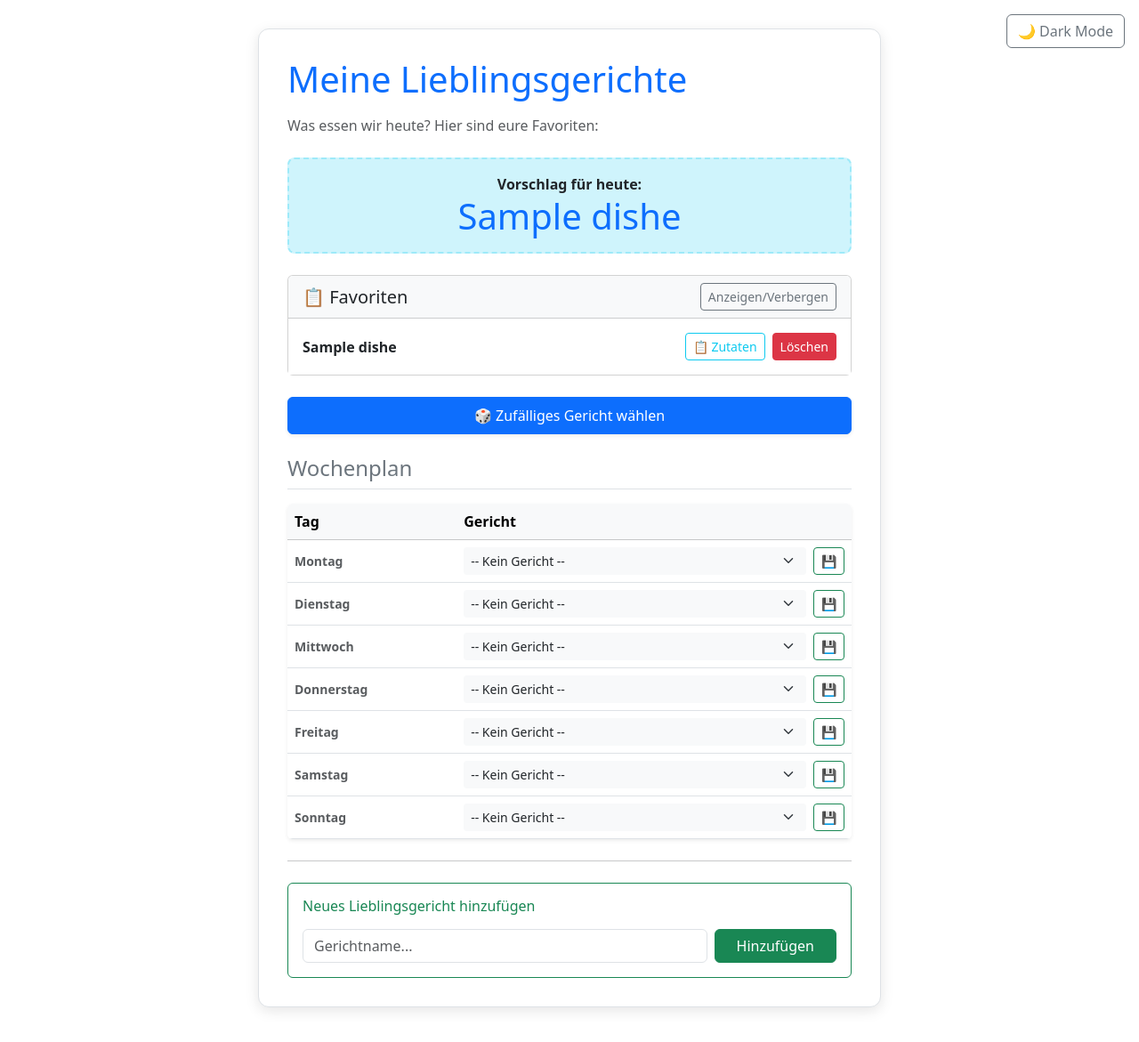
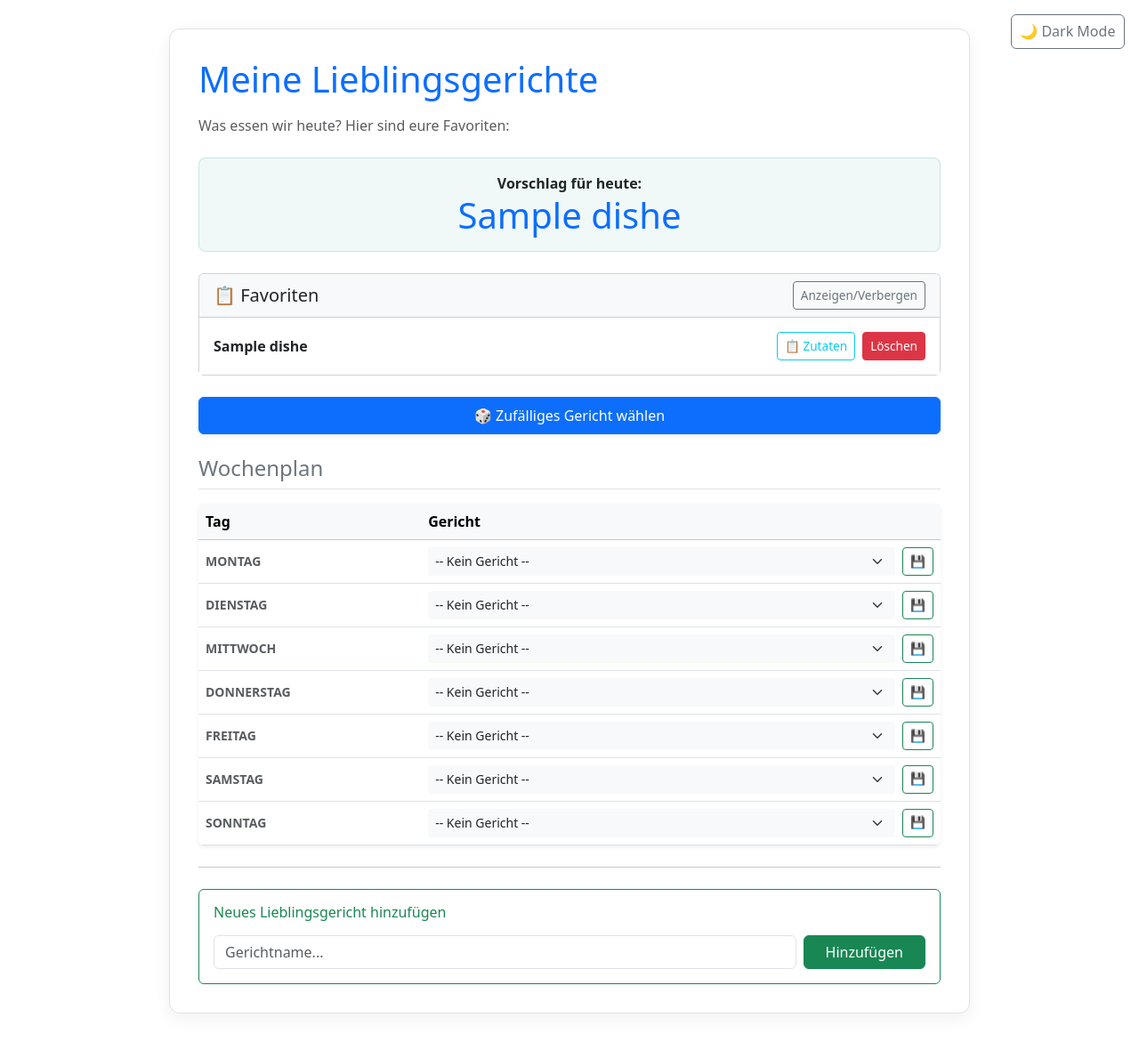
Before and after one commit to sareciccio-svg/meal-plan, a FastAPI app: page /random-dish in a window 1280 px wide. Shown: the whole page at 89% size. Before the commit the page ends 1136 px from the top, so only its background shows below. Run offline with FastAPI, Linux system fonts and the light colour scheme; tables that the repository leaves empty hold one stand-in row (values such as "Sample post").

Commit message:
imrpoved dark theme

```diff
--- a/templates/index.html
+++ b/templates/index.html
@@ -7,39 +7,88 @@
     <!-- Bootstrap 5 CSS -->
     <link href="https://cdn.jsdelivr.net/npm/bootstrap@5.3.3/dist/css/bootstrap.min.css" rel="stylesheet">
     <style>
+        /* Project-specific theme overrides: change primary color here */
+        :root {
+            --bs-primary: #0d9488; /* warm teal */
+            --bs-success: #198754;
+            --bs-info: #0dcaf0;
+        }
+                /* Dark-mode overrides to ensure sufficient contrast */
+                html[data-bs-theme="dark"] {
+                    --bs-primary: #20c997; /* lighter teal in dark mode */
+                    --bs-body-bg: #0b1013; /* very dark background */
+                    --bs-body-color: #e6f6f5; /* high-contrast light text */
+                    --bs-border-color: rgba(255,255,255,0.06);
+                    --bs-light-bg-subtle: rgba(255,255,255,0.03);
+                    --bs-info-bg-subtle: rgba(32,201,151,0.06);
+                    --bs-info-border-subtle: rgba(32,201,151,0.18);
+                    --bs-white: #0b1013; /* invert white usages */
+                }
+
+                /* Stronger component overrides in dark mode for elements that need extra contrast */
+                html[data-bs-theme="dark"] .suggestion-box {
+                    background-color: rgba(32,201,151,0.08) !important;
+                    border: 1px solid rgba(32,201,151,0.26) !important;
+                    color: var(--bs-body-color);
+                }
+                html[data-bs-theme="dark"] .ingredient-section {
+                    background: rgba(255,255,255,0.02) !important;
+                    color: var(--bs-body-color);
+                }
+
         body {
             background-color: var(--bs-body-bg);
             padding-top: 2rem;
             padding-bottom: 2rem;
             transition: background-color 0.3s ease;
+            color: var(--bs-body-color);
+            font-family: system-ui, -apple-system, 'Segoe UI', Roboto, 'Helvetica Neue', Arial;
         }
+
+        /* Slightly wider container for better use of horizontal space */
         .container-custom {
-            max-width: 700px;
+            max-width: 900px;
             background: var(--bs-body-bg);
             padding: 2rem;
             border-radius: 12px;
-            box-shadow: 0 4px 15px rgba(0,0,0,0.1);
+            box-shadow: 0 6px 20px rgba(0,0,0,0.06);
             border: 1px solid var(--bs-border-color);
         }
+
         .suggestion-box {
-            background-color: var(--bs-info-bg-subtle);
-            border: 2px dashed var(--bs-info-border-subtle);
+            background-color: rgba(13,148,136,0.06);
+            border: 1px solid rgba(13,148,136,0.18);
             padding: 1rem;
             margin-bottom: 1.5rem;
             border-radius: 8px;
             text-align: center;
         }
+
         .ingredient-section {
             background: var(--bs-light-bg-subtle);
             border-radius: 8px;
             padding: 15px;
             margin-top: 10px;
         }
+
+        /* Theme toggle stays fixed, slightly restyled */
         .theme-toggle {
             position: absolute;
             top: 1rem;
             right: 1rem;
+            z-index: 1050;
+            padding: 0.4rem 0.6rem;
         }
+
+        /* Improve button visuals for the small action buttons */
+        .btn-sm {
+            padding: 0.3rem 0.5rem;
+            font-size: 0.85rem;
+        }
+
+        /* Misc helpers */
+        .uppercase { text-transform: uppercase; }
+        .border-bottom-dotted { border-bottom: 1px dotted rgba(0,0,0,0.06); }
     </style>
 </head>
 <body>
```
Also changed, not shown: .github/copilot-instructions.md (added).
